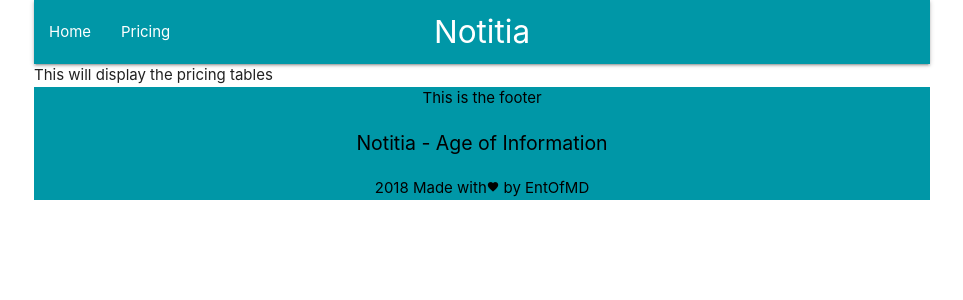
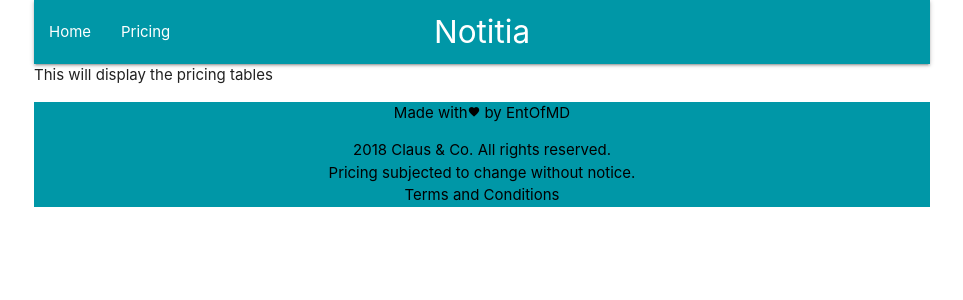
Before and after one commit to EntOfMD/notitia, a React (Create React App) app in the folder client/: page /app/pricing in a window 1280 px wide. Shown: the top 300 px of the page, without its empty margins (158-1121 px from the left). Built offline with nearby package versions, Linux system fonts and the light colour scheme; no server answers.

Commit message:
updated footer

```diff
--- a/client/src/components/Footer.js
+++ b/client/src/components/Footer.js
@@ -5,10 +5,10 @@ class Footer extends Component {
 		return (
 			<footer className="footer-copyright cyan darken-2 black-text">
 				<div style={{ textAlign: 'center' }} className="container">
-					{'This is the footer'}
-					<p style={{ fontSize: '1.3em' }}>Notitia - Age of Information</p>
+					{' '}
+					{/* <p style={{ fontSize: '1.3em' }}>Notitia - Age of Information</p> */}
 					<p>
-						2018 Made with
+						Made with
 						<i className="material-icons" style={{ fontSize: 'smaller' }}>
 							{' '}
 							favorite
@@ -18,6 +18,16 @@ class Footer extends Component {
 							{' '}
 							EntOfMD{' '}
 						</a>
+						<br />
+						<div>
+							<p>
+								2018 Claus & Co. All rights reserved. <br />Pricing subjected to change without notice.
+								<br />
+								<a className="black-text" href="/">
+									Terms and Conditions
+								</a>
+							</p>
+						</div>
 					</p>
 				</div>
 			</footer>
```
